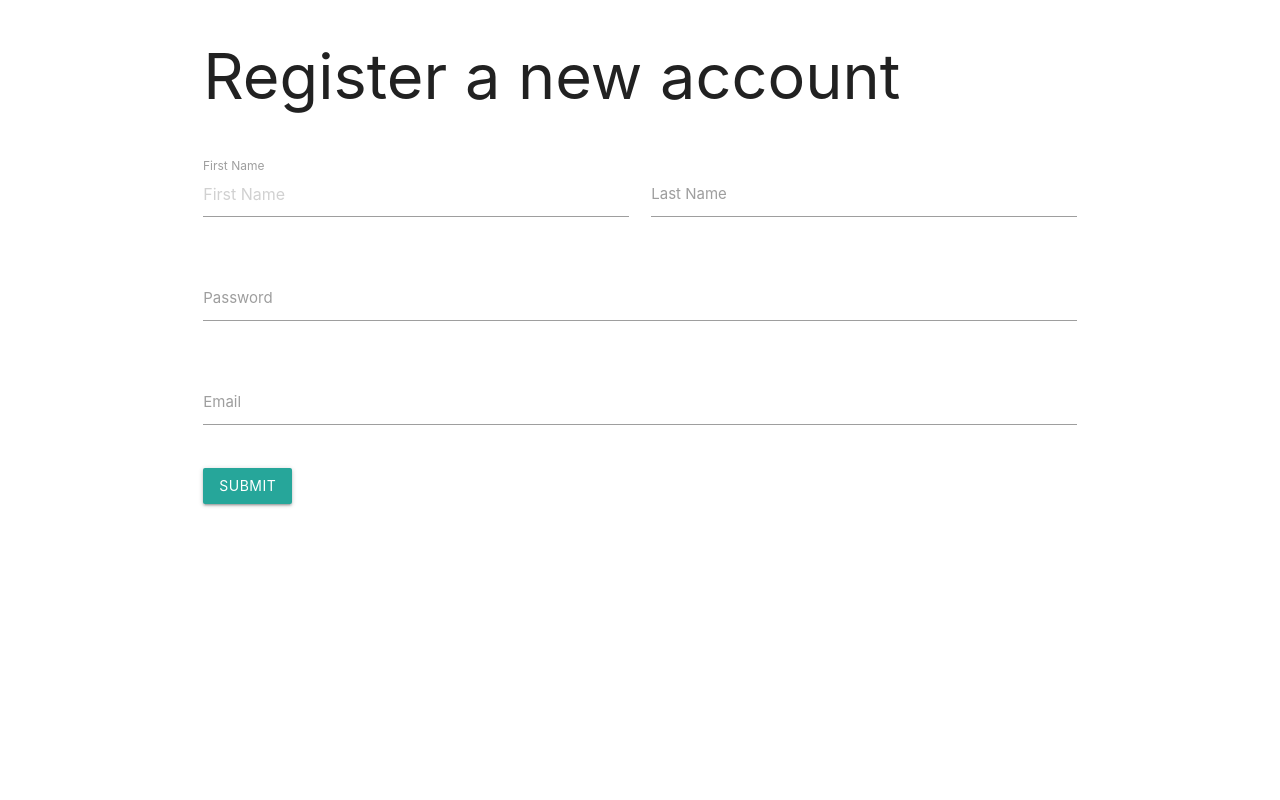
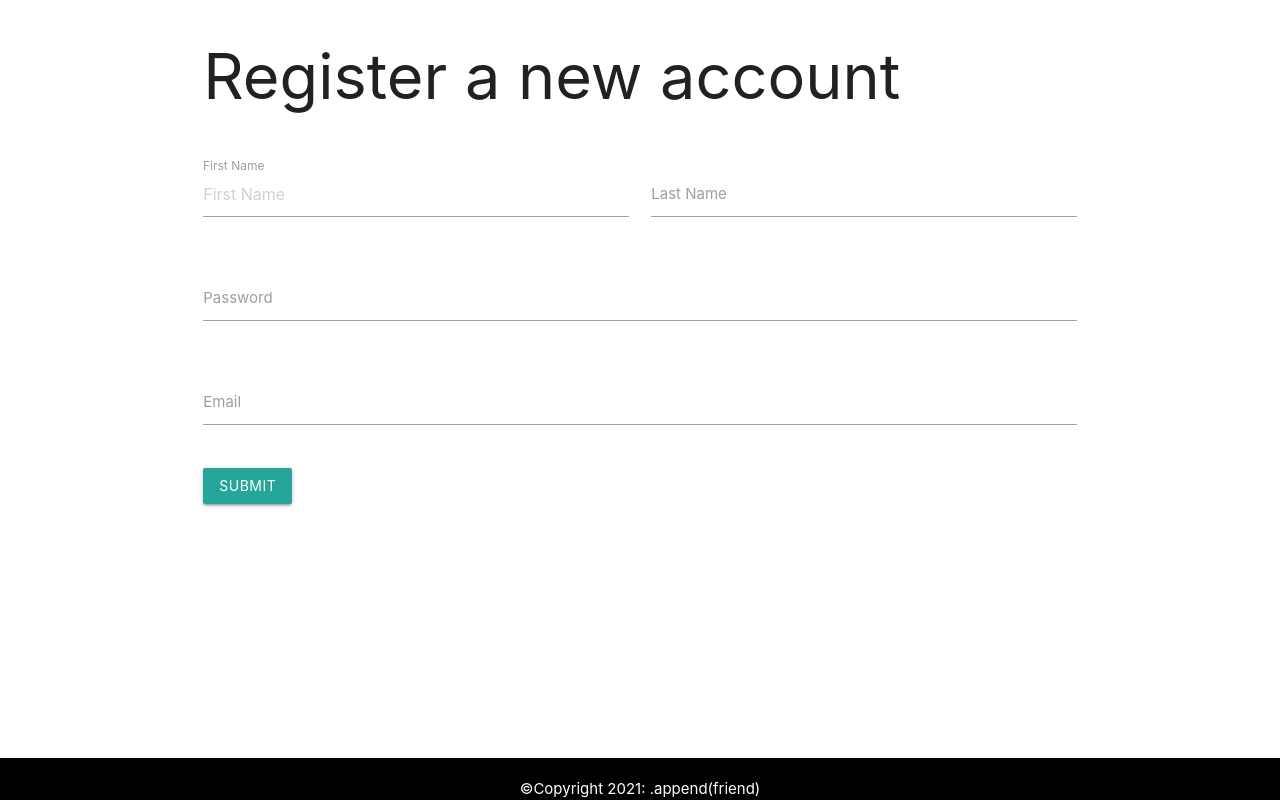
Before and after one commit to ewells89/append-friend, a React (Create React App) app in the folder client/: page /signup in a window 1280 px wide. Built offline with nearby package versions, Linux system fonts and the light colour scheme.

Commit message:
NOW its fixed

```diff
--- a/client/src/App.js
+++ b/client/src/App.js
@@ -3,6 +3,7 @@ import { BrowserRouter as Router, Route } from "react-router-dom";
 import SignIn from "./containers/SignIn/SignIn";
 import SignUp from "./containers/SignUp/SignUp";
 import Home from "./containers/Home/Home";
+import Footer from "./components/Footer/Footer";
 
 function App() {
   return (
@@ -11,6 +12,7 @@ function App() {
         <Route exact path="/" component={Home} />
         <Route exact path="/signin" component={SignIn} />
         <Route exact path="/signup" component={SignUp} />
+        <Footer/>
       </div>
     </Router>
   );
--- a/client/src/components/Footer/Footer.jsx
+++ b/client/src/components/Footer/Footer.jsx
@@ -5,7 +5,7 @@ function Footer() {
   return <div> <footer className="page-footer font-small black">
 
 
-  <div className= "footer" style={{textAlign: "center"}}>©Copyright 2021: .append(friend) </div>
+  <div className= "footer" style={{textAlign: "center"}}>©Copyright 2021: .append(friend)</div>
 
 
 </footer></div>;
--- a/client/src/containers/Home/Home.jsx
+++ b/client/src/containers/Home/Home.jsx
@@ -1,5 +1,4 @@
 import React from "react";
-import Footer from "../../components/Footer/Footer";
 import Navbar from "../../components/Navbar/Navbar";
 
 const Home = () => {
@@ -7,7 +6,6 @@ const Home = () => {
     <>
       <Navbar />
       <h1>This is the home page.</h1>
-      <Footer />
     </>
   );
 };
```
